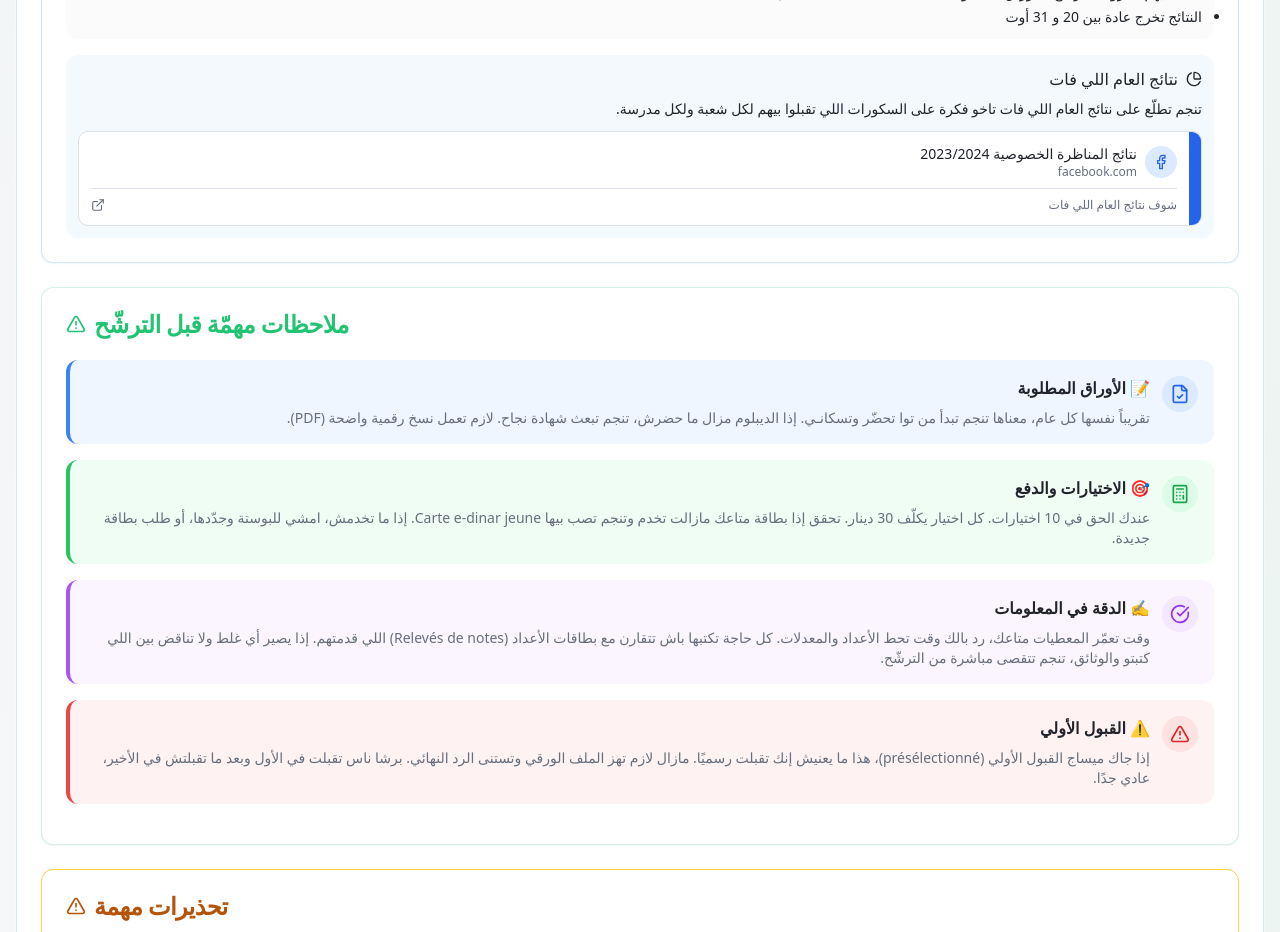
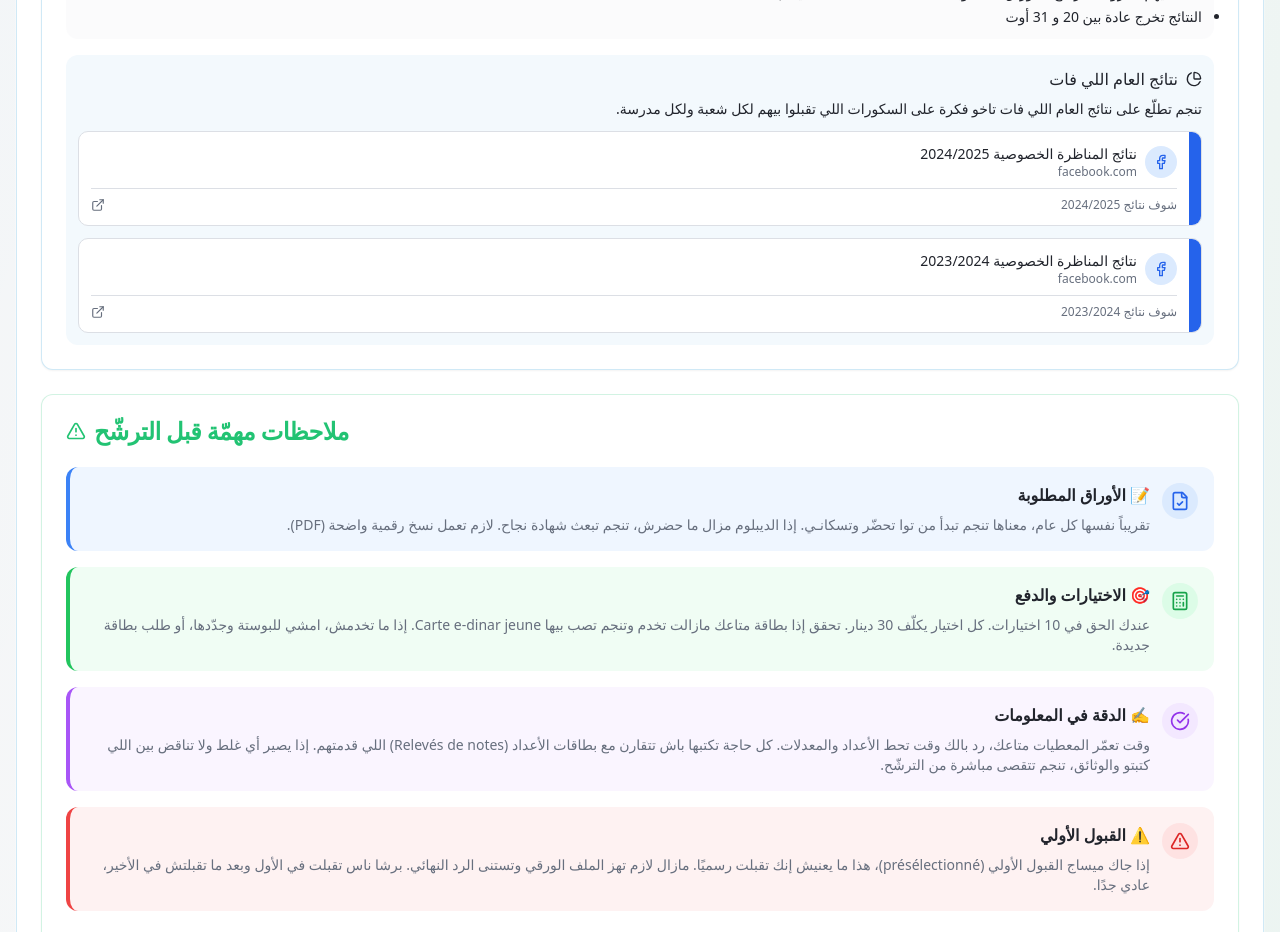
Before and after one commit to jozefelmanga/after-graduation-guide, a React (Vite) app: page /concours in a window 1280 px wide. Shown: the part 3280-4212 px from the top of the page. Built offline with nearby package versions, Linux system fonts and the light colour scheme.

Commit message:
Add link to 2024/2025 private exam results and update 2023/2024 results text

```diff
--- a/src/components/ConcoursSection.tsx
+++ b/src/components/ConcoursSection.tsx
@@ -442,6 +442,32 @@ const ConcoursSection = () => {
               </p>
 
               <a
+                href="https://www.facebook.com/share/p/1DmMsWLHCG/"
+                target="_blank"
+                rel="noopener noreferrer"
+                className="block mt-3 border border-border rounded-md overflow-hidden bg-card transition-all hover:bg-accent/5 dark:hover:bg-accent/10"
+              >
+                <div className="flex items-stretch">
+                  <div className="w-3 bg-blue-600 dark:bg-blue-500"></div>
+                  <div className="flex-1 p-3">
+                    <div className="flex items-center gap-2">
+                      <div className="w-8 h-8 bg-blue-100 dark:bg-blue-800/50 rounded-full flex items-center justify-center text-blue-600 dark:text-blue-400 transition-colors duration-300">
+                        <svg xmlns="http://www.w3.org/2000/svg" width="16" height="16" viewBox="0 0 24 24" fill="none" stroke="currentColor" strokeWidth="2" strokeLinecap="round" strokeLinejoin="round"><path d="M18 2h-3a5 5 0 0 0-5 5v3H7v4h3v8h4v-8h3l1-4h-4V7a1 1 0 0 1 1-1h3z"></path></svg>
+                      </div>
+                      <div>
+                        <p className="font-medium text-sm">نتائج المناظرة الخصوصية 2024/2025</p>
+                        <p className="text-xs text-muted-foreground">facebook.com</p>
+                      </div>
+                    </div>
+                    <div className="mt-2 border-t border-border pt-2 flex justify-between items-center">
+                      <p className="text-xs text-muted-foreground">شوف نتائج 2024/2025</p>
+                      <ExternalLink className="w-3.5 h-3.5 text-muted-foreground" />
+                    </div>
+                  </div>
+                </div>
+              </a>
+
+              <a
                 href="https://www.facebook.com/share/p/1DriEeJsqT/"
                 target="_blank"
                 rel="noopener noreferrer"
@@ -460,7 +486,7 @@ const ConcoursSection = () => {
                       </div>
                     </div>
                     <div className="mt-2 border-t border-border pt-2 flex justify-between items-center">
-                      <p className="text-xs text-muted-foreground">شوف نتائج العام اللي فات</p>
+                      <p className="text-xs text-muted-foreground">شوف نتائج 2023/2024</p>
                       <ExternalLink className="w-3.5 h-3.5 text-muted-foreground" />
                     </div>
                   </div>
```
